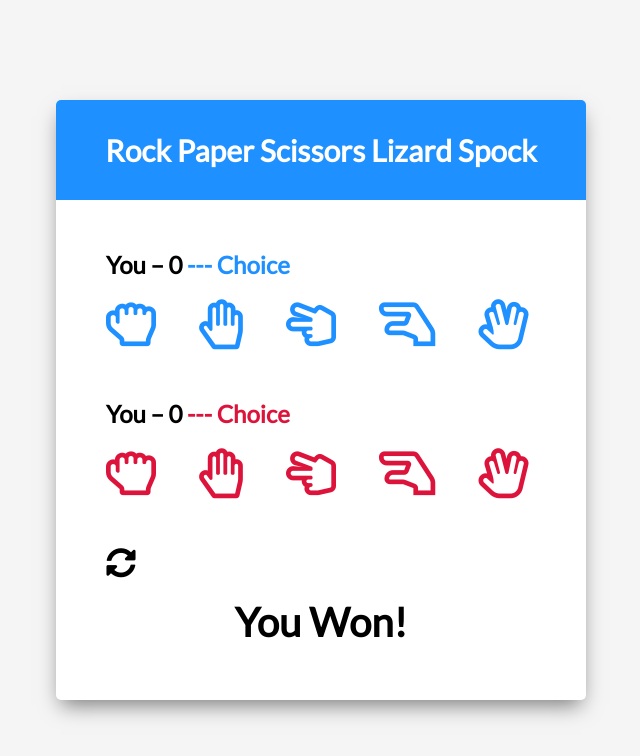
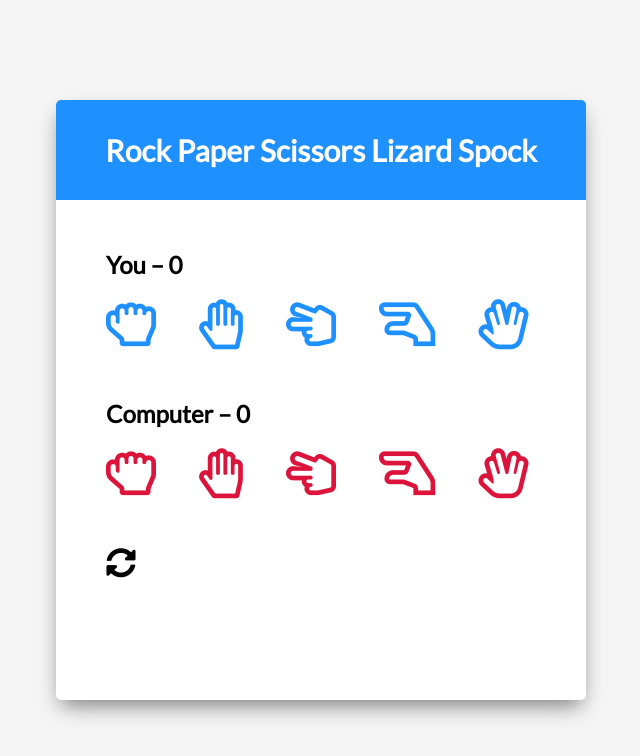
Before and after one commit to fifthnode/13-spock-rock-game, a plain HTML site: page index.html in a window 1280 px wide. Shown: the whole page, without its empty margins (319-959 px from the left). Drawn offline with Linux system fonts and the light colour scheme.

Commit message:
Initialize game and add reset JS functionality

```diff
--- a/index.html
+++ b/index.html
@@ -22,7 +22,7 @@
         </div>
         <!-- Player container -->
         <div class="player-container" id="player">
-            <h2>You – <span id="playerScore">0</span><span class="choice" id="playerChoice"> --- Choice</span></h2>
+            <h2>You – <span id="playerScore"></span><span class="choice" id="playerChoice"></span></h2>
             <i class="far fa-hand-rock" title="Rock" id="playerRock" onclick="select('rock')"></i>
             <i class="far fa-hand-paper" title="Paper" id="playerPaper" onclick="select('paper')"></i>
             <i class="far fa-hand-scissors" title="Scissors" id="playerScissors" onclick="select('scissors')"></i>
@@ -31,7 +31,7 @@
         </div>
         <!-- Computer container -->
         <div class="player-container" id="computer">
-            <h2>You – <span id="computerScore">0</span><span class="choice" id="computerChoice"> --- Choice</span></h2>
+            <h2>Computer – <span id="computerScore"></span><span class="choice" id="computerChoice"></span></h2>
             <i class="far fa-hand-rock" title="Rock" id="computerRock"></i>
             <i class="far fa-hand-paper" title="Paper" id="computerPaper"></i>
             <i class="far fa-hand-scissors" title="Scissors" id="computerScissors"></i>
@@ -39,7 +39,7 @@
             <i class="far fa-hand-spock" title="Spock" id="computerSpock"></i>
         </div>
         <!-- Reset icon -->
-        <i class="fas fa-sync-alt reset-icon" title="Reset"></i>
+        <i class="fas fa-sync-alt reset-icon" title="Reset" onclick="resetAll()"></i>
         <!-- Results text -->
         <div class="result-container">
             <h3 class="result-text" id="resultText">You Won!</h3>
--- a/script.js
+++ b/script.js
@@ -37,6 +37,18 @@ function resetSelected() {
   allGameIcons.forEach((icon) => {
     icon.classList.remove('selected');
   });
+}
+
+// Reset score and playerChoice/computerChoice
+function resetAll() {
+  playerScoreNumber = 0;
+  computerScoreNumber = 0
+  playerScoreEl.textContent = playerScoreNumber;
+  computerScoreEl.textContent = computerScoreNumber;
+  playerChoiceEl. textContent = '';
+  computerChoiceEl.textContent = '';
+  resultText.textContent = '';
+  resetSelected();
 }
 
 // Random computer choice
@@ -87,12 +99,12 @@ function displayComputerChoice() {
 
 // Check result, increase scores, update resultText
 function updateScore(playerChoice) {
-  console.log(playerChoice, computerChoice);
+  // console.log(playerChoice, computerChoice);
   if (playerChoice === computerChoice) {
     resultText.textContent = "It's a tie.";
   } else {
     const choice = choices[playerChoice];
-    console.log(choice.defeats.indexOf(computerChoice));
+    // console.log(choice.defeats.indexOf(computerChoice));
     if (choice.defeats.indexOf(computerChoice) > -1) {
       resultText.textContent = "You Won!";
       playerScoreNumber++;
@@ -143,3 +155,6 @@ function select(playerChoice) {
       break;
   }
 }
+
+// On startup, set initial values
+resetAll();
```
